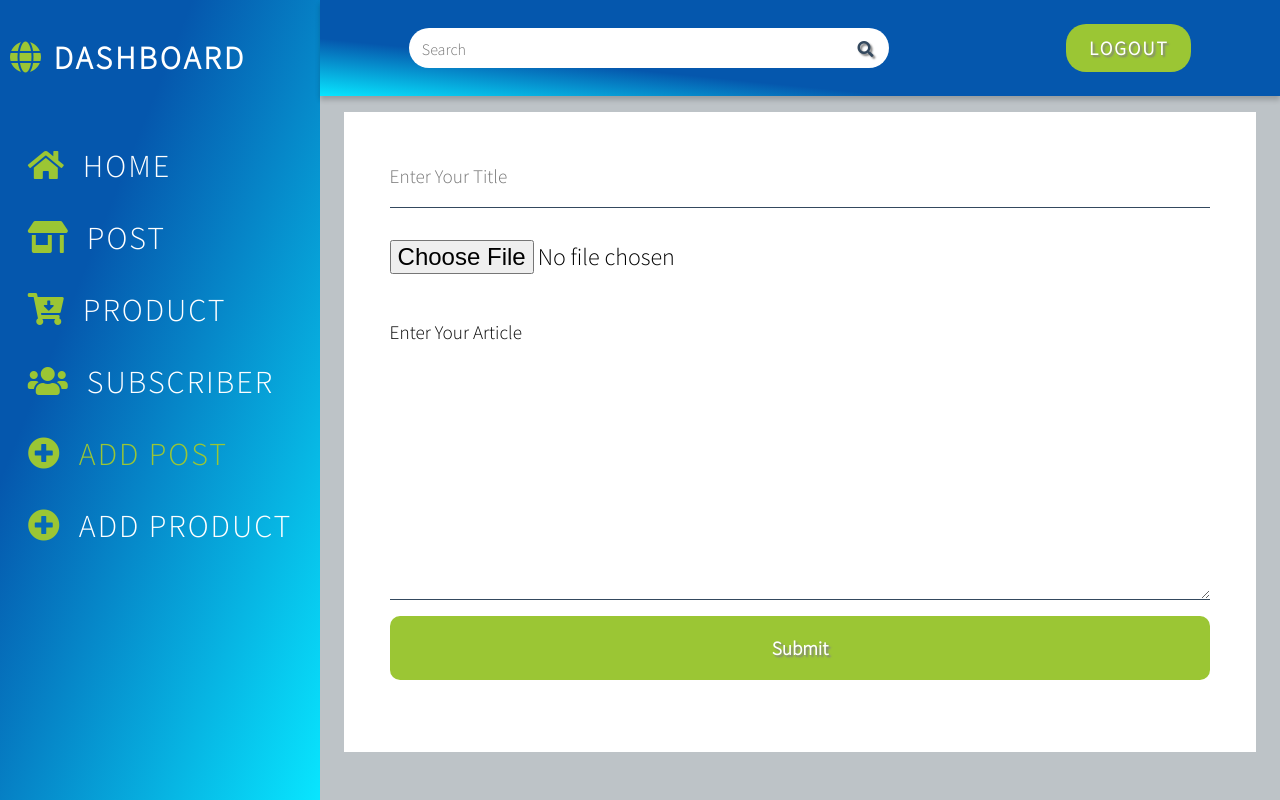
After one commit to bacha-11/ParalyzeWebsite, a Flask app: page /addpost in a window 1280 px wide. The commit adds this page. Run offline with Flask 2, Linux system fonts and the light colour scheme.

Commit message:
design add post form in owner template

```diff
--- a/app/routes.py
+++ b/app/routes.py
@@ -59,5 +59,10 @@ def subscriber():
 
 
 
+@app.route('/addpost')
+def addpost():
+    return render_template('owner/owner_addpost.html', title='Add Post')
+
+
 
 # End Dashboard
--- a/app/static/style/owner.css
+++ b/app/static/style/owner.css
@@ -480,3 +480,73 @@
     justify-content: space-between;
     margin: 0px auto;
 }
+
+
+.addpost_page{
+    width: 95%;
+    height: 80vh;
+    margin: 0px auto;
+    margin-top: 1rem;
+    background-color: #fff;
+}
+
+
+.addpost_page form{
+    width: 90%;
+    margin: 0px auto;
+    padding-top: 2rem;
+    display: flex;
+    flex-direction: column;
+}
+
+
+form input[type="text"]{
+    height: 8vh;
+    border: none;
+    outline: none;
+    font-size: 1.2rem;
+    margin-bottom: 2rem;
+    border-bottom: 1px solid #34495e;
+}
+
+
+
+form input[type="file"]{
+    height: 8vh;
+    border: none;
+    outline: none;
+    font-size: 1.5rem;
+    margin-bottom: 1rem;
+}
+
+
+form textarea{
+    height: 35vh;
+    border: none;
+    outline: none;
+    resize: vertical;
+    font-size: 1.2rem;
+    margin-bottom: 1rem;
+    border-bottom: 1px solid #34495e;
+}
+
+
+form button{
+    color: #fff;
+    height: 8vh;
+    border: none;
+    outline: none;
+    font-size: 1.2rem;
+    font-weight: bold;
+    cursor: pointer;
+    font-family: inherit;
+    border-radius: 10px;
+    margin-bottom: 1rem;
+    text-shadow: 2px 2px 2px gray;
+    background-color: #9bc634;
+}
+
+
+form button:hover{
+    color: #9bc634;
+}
--- a/app/templates/owner/_sidebar.html
+++ b/app/templates/owner/_sidebar.html
@@ -9,7 +9,7 @@
             <li><span class="fas fa-store-alt"></span> <a href=" {{ url_for('post')}} " class="addActive">Post</a></li>
             <li><span class="fas fa-cart-arrow-down"></span> <a href=" {{ url_for('product') }} " class="addActive">Product</a></li>
             <li><span class="fas fa-users"></span> <a href=" {{ url_for('subscriber') }} " class="addActive">Subscriber</a></li>
-            <li><span class="fas fa-plus-circle"></span> <a href="#" class="addActive">Add Post</a></li>
+            <li><span class="fas fa-plus-circle"></span> <a href=" {{ url_for('addpost') }} " class="addActive">Add Post</a></li>
             <li><span class="fas fa-plus-circle"></span> <a href="#" class="addActive">Add Product</a></li>
         </ul>
     </div>
--- /dev/null
+++ b/app/templates/owner/owner_addpost.html
@@ -0,0 +1,27 @@
+{% extends 'owner/owner_base.html' %}
+
+
+{% block content %}
+
+<div class="dashboard">
+    {% include 'owner/_sidebar.html' %}
+
+    <div class="right_container">
+        {% include 'owner/_searchbar.html' %}
+
+        <div class="addpost_page">
+            <div class="addpost_form">
+                <form action="">
+                    <input type="text" placeholder="Enter Your Title" required>
+                    <input type="file" required>
+                    <textarea name="" required>Enter Your Article</textarea>
+                    <button type="submit">Submit</button>
+                </form>
+            </div>
+        </div>
+    </div>
+</div>
+
+
+
+{% endblock %}
```
